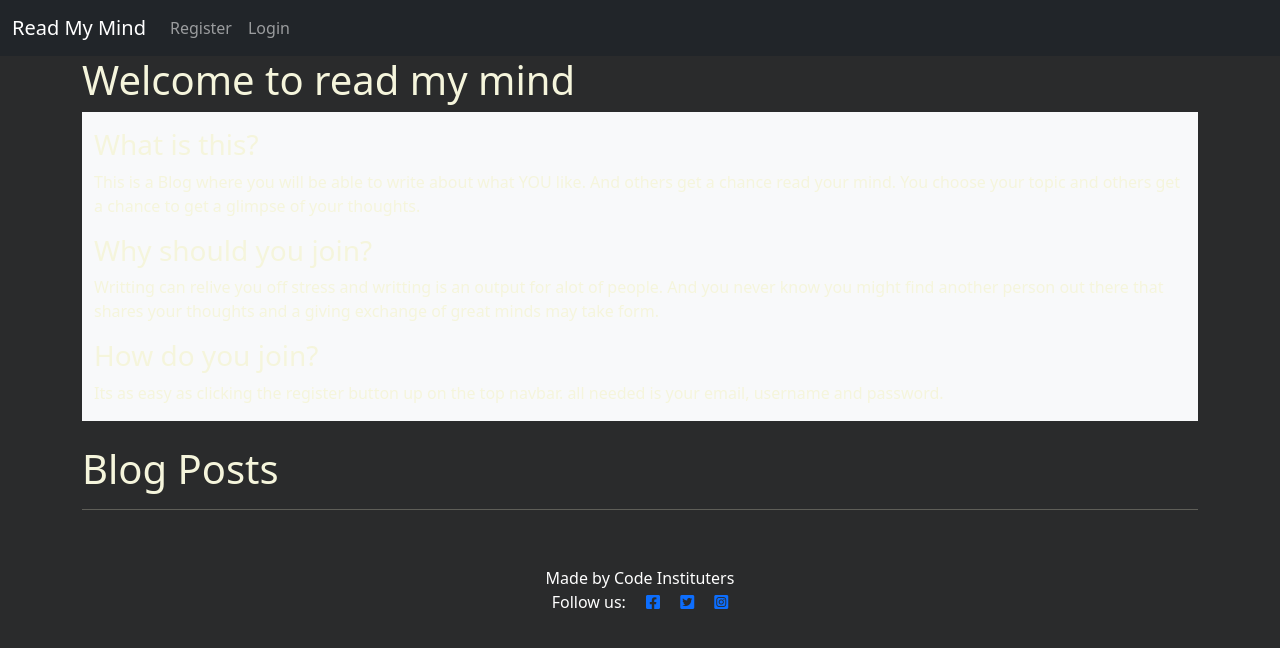
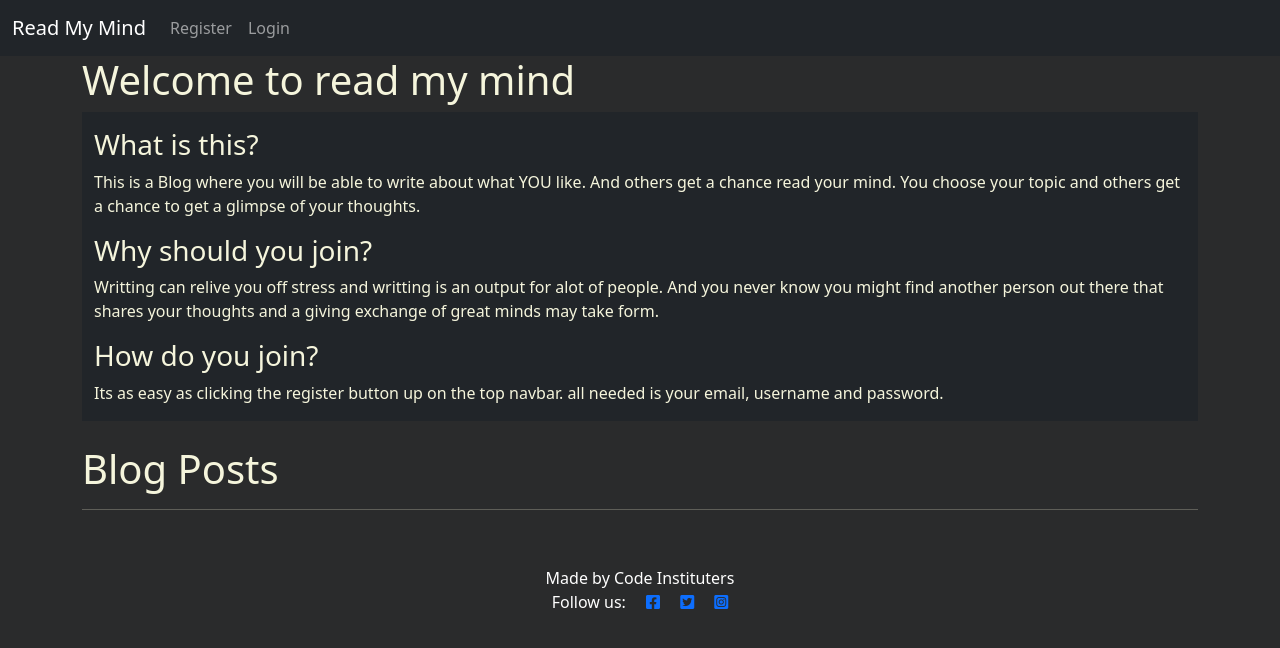
Before and after one commit to Code-Institute-Submissions/Odimac84-Project-4, a Django app: page / in a window 1280 px wide. Shown: the top 648 px of the page. Run offline with Django 3.2, Linux system fonts and the light colour scheme; data that the repository does not hold is empty.

Commit message:
add fix for visual text on page

```diff
--- a/templates/home.html
+++ b/templates/home.html
@@ -4,7 +4,7 @@
 
 <h1>Welcome to read my mind</h1>
 
-<div class="container-fluid bg-light">
+<div class="container-fluid bg-dark">
     <div class="row">
         <div class="col-12 mt-3 left">
             <div class="row">
```
